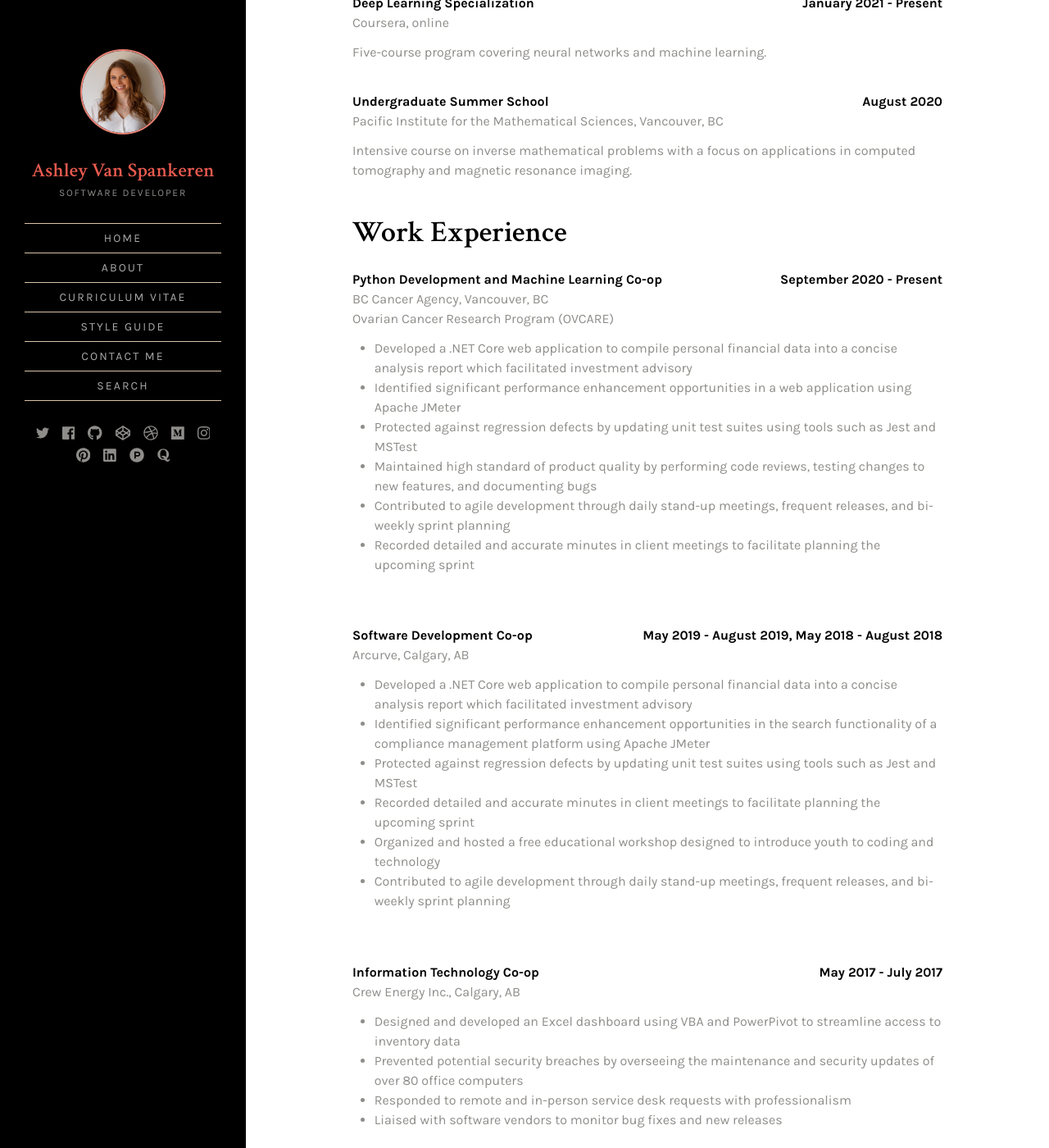
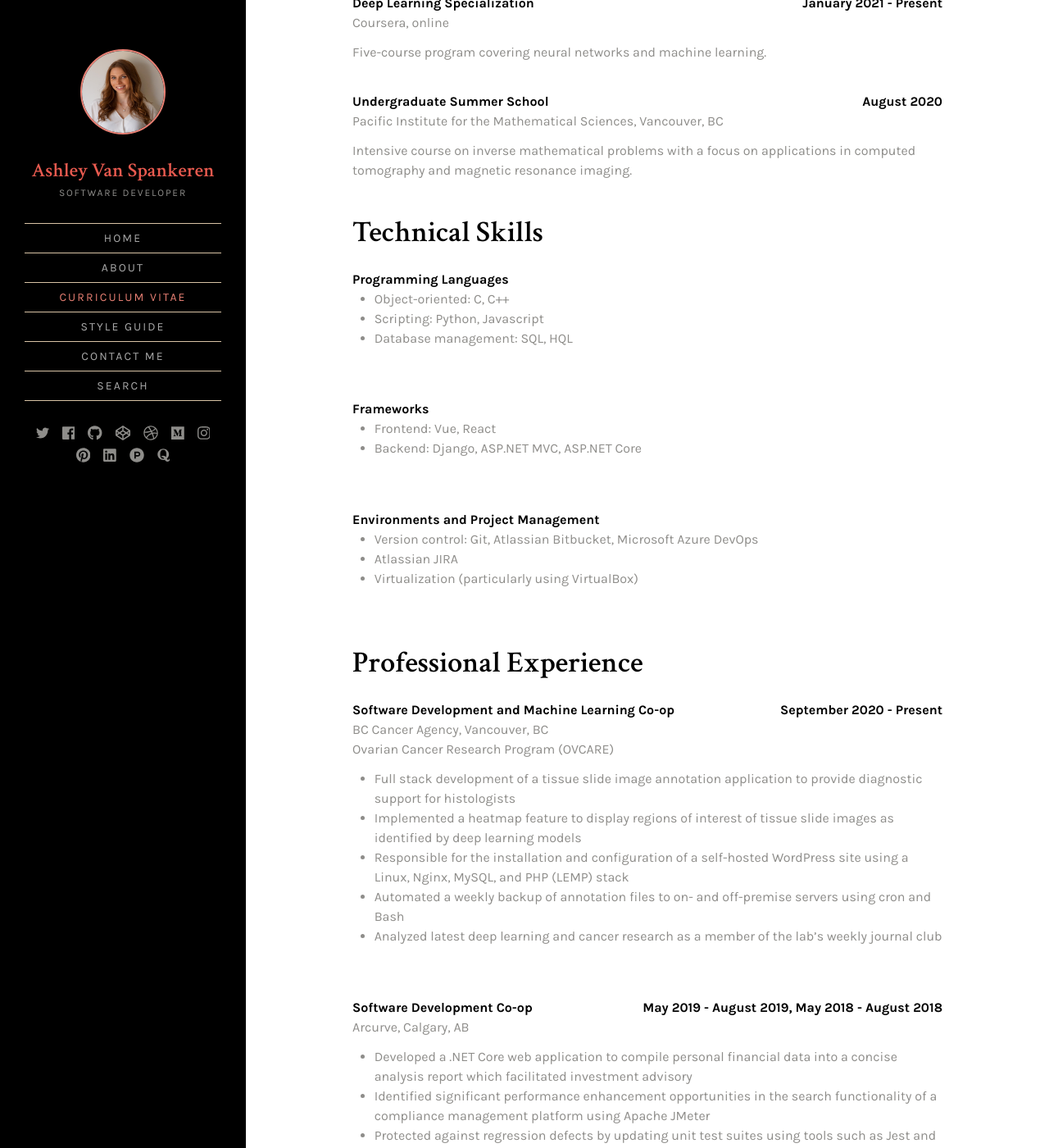
Before and after one commit to ashleyvansp/ashleyvansp.github.io, a Jekyll site: the page built from curriculum-vitae.md, in a window 1280 px wide and 1400 px high, scrolled down 373 px. Shown: the whole window at 82% size. Built offline with Jekyll 4.4.1, drawn with Linux system fonts in a browser that asks for light colours; some of the changed text lies outside the part shown.

Commit message:
Update CV

```diff
--- a/resume.md
+++ b/curriculum-vitae.md
@@ -58,13 +58,72 @@ title: Curriculum Vitae
     </tbody>
 </table>
 
-## Work Experience
+## Technical Skills
 
 
 <table>
 <thead>
     <tr>
-        <th>Python Development and Machine Learning Co-op</th>
+        <th>Programming Languages</th>
+    </tr>
+</thead>
+    <tbody>
+        <tr>
+            <td>
+                <ul>
+                    <li>Object-oriented: C, C++</li>
+                    <li>Scripting: Python, Javascript</li>
+                    <li>Database management: SQL, HQL</li>
+                </ul>
+            </td>
+        </tr>
+    </tbody>
+</table>
+
+<table>
+<thead>
+    <tr>
+        <th>Frameworks</th>
+    </tr>
+</thead>
+    <tbody>
+        <tr>
+            <td>
+                <ul>
+                    <li>Frontend: Vue, React</li>
+                    <li>Backend: Django, ASP.NET MVC, ASP.NET Core</li>
+                </ul>
+            </td>
+        </tr>
+    </tbody>
+</table>
+
+<table>
+<thead>
+    <tr>
+        <th>Environments and Project Management</th>
+    </tr>
+</thead>
+    <tbody>
+        <tr>
+            <td>
+                <ul>
+                    <li>Version control: Git, Atlassian Bitbucket, Microsoft Azure DevOps</li>
+                    <li>Atlassian JIRA</li>
+                    <li>Virtualization (particularly using VirtualBox)</li>
+                </ul>
+            </td>
+        </tr>
+    </tbody>
+</table>
+
+## Professional Experience
+
+
+<table>
+<thead>
+    <tr>
+        <th>Software Development and Machine Learning Co-op</th>
         <th align="right">September 2020 - Present</th>
     </tr>
 </thead>
@@ -78,12 +137,11 @@ title: Curriculum Vitae
         <tr>
             <td colspan="2">
                 <ul>
-                    <li>Developed a .NET Core web application to compile personal financial data into a concise analysis report which facilitated investment advisory</li>
-                    <li>Identified significant performance enhancement opportunities in a web application using Apache JMeter</li>
-                    <li>Protected against regression defects by updating unit test suites using tools such as Jest and MSTest</li>
-                    <li>Maintained high standard of product quality by performing code reviews, testing changes to new features, and documenting bugs</li>
-                    <li>Contributed to agile development through daily stand-up meetings, frequent releases, and bi-weekly sprint planning</li>
-                    <li>Recorded detailed and accurate minutes in client meetings to facilitate planning the upcoming sprint</li>
+                    <li>Full stack development of a tissue slide image annotation application to provide diagnostic support for histologists</li>
+                    <li>Implemented a heatmap feature to display regions of interest of tissue slide images as identified by deep learning models</li>
+                    <li>Responsible for the installation and configuration of a self-hosted WordPress site using a Linux, Nginx, MySQL, and PHP (LEMP) stack</li>
+                    <li>Automated a weekly backup of annotation files to on- and off-premise servers using cron and Bash</li>
+                    <li>Analyzed latest deep learning and cancer research as a member of the lab’s weekly journal club </li>
                 </ul>
             </td>
         </tr>
@@ -107,8 +165,7 @@ title: Curriculum Vitae
                     <li>Developed a .NET Core web application to compile personal financial data into a concise analysis report which facilitated investment advisory</li>
                     <li>Identified significant performance enhancement opportunities in the search functionality of a compliance management platform using Apache JMeter</li>
                     <li>Protected against regression defects by updating unit test suites using tools such as Jest and MSTest</li>
-                    <li>Recorded detailed and accurate minutes in client meetings to facilitate planning the upcoming sprint</li>
-                    <li>Organized and hosted a free educational workshop designed to introduce youth to coding and technology</li>
+                    <li>Raised $1000 for the Calgary Food Bank and hosted a free coding workshop for youth through intern-led corporate social responsibility initiatives</li>
                     <li>Contributed to agile development through daily stand-up meetings, frequent releases, and bi-weekly sprint planning</li>
                 </ul>
             </td>
@@ -130,7 +187,7 @@ title: Curriculum Vitae
         <tr>
             <td colspan="2">
                 <ul>
-                    <li>Designed and developed an Excel dashboard using VBA and PowerPivot to streamline access to inventory data</li>
+                    <li>Designed and developed an inventory dashboard using VBA and PowerPivot to streamline access to production data </li>
                     <li>Prevented potential security breaches by overseeing the maintenance and security updates of over 80 office computers</li>
                     <li>Responded to remote and in-person service desk requests with professionalism</li>
                     <li>Liaised with software vendors to monitor bug fixes and new releases</li>
@@ -228,6 +285,23 @@ title: Curriculum Vitae
         </tr>
         <tr>
             <td colspan="2">Assist medical staff by providing guidance and care to patients, particularly in the waiting room and triage area.</td>
+        </tr>
+    </tbody>
+</table>
+
+<table>
+<thead>
+    <tr>
+        <th>Peer Mentor</th>
+        <th align="right">September 2020 - Present</th>
+    </tr>
+</thead>
+    <tbody>
+        <tr>
+            <td colspan="2">UVic Women in Science, Victoria, BC</td>
+        </tr>
+        <tr>
+            <td colspan="2">Demonstrate leadership and support to first-year students by organizing monthly check-ins and sharing strategies for academic success.</td>
         </tr>
     </tbody>
 </table>
```
